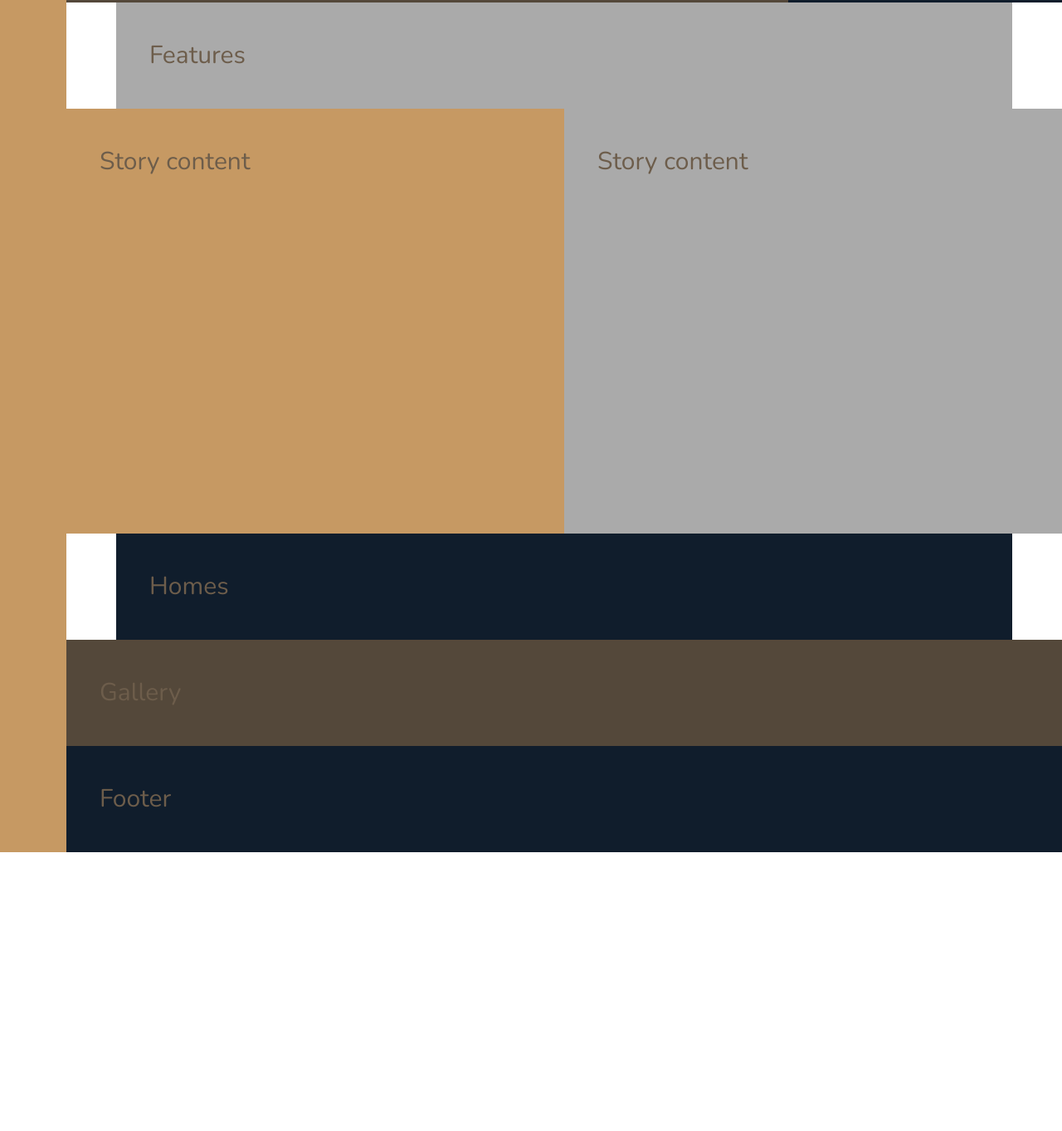
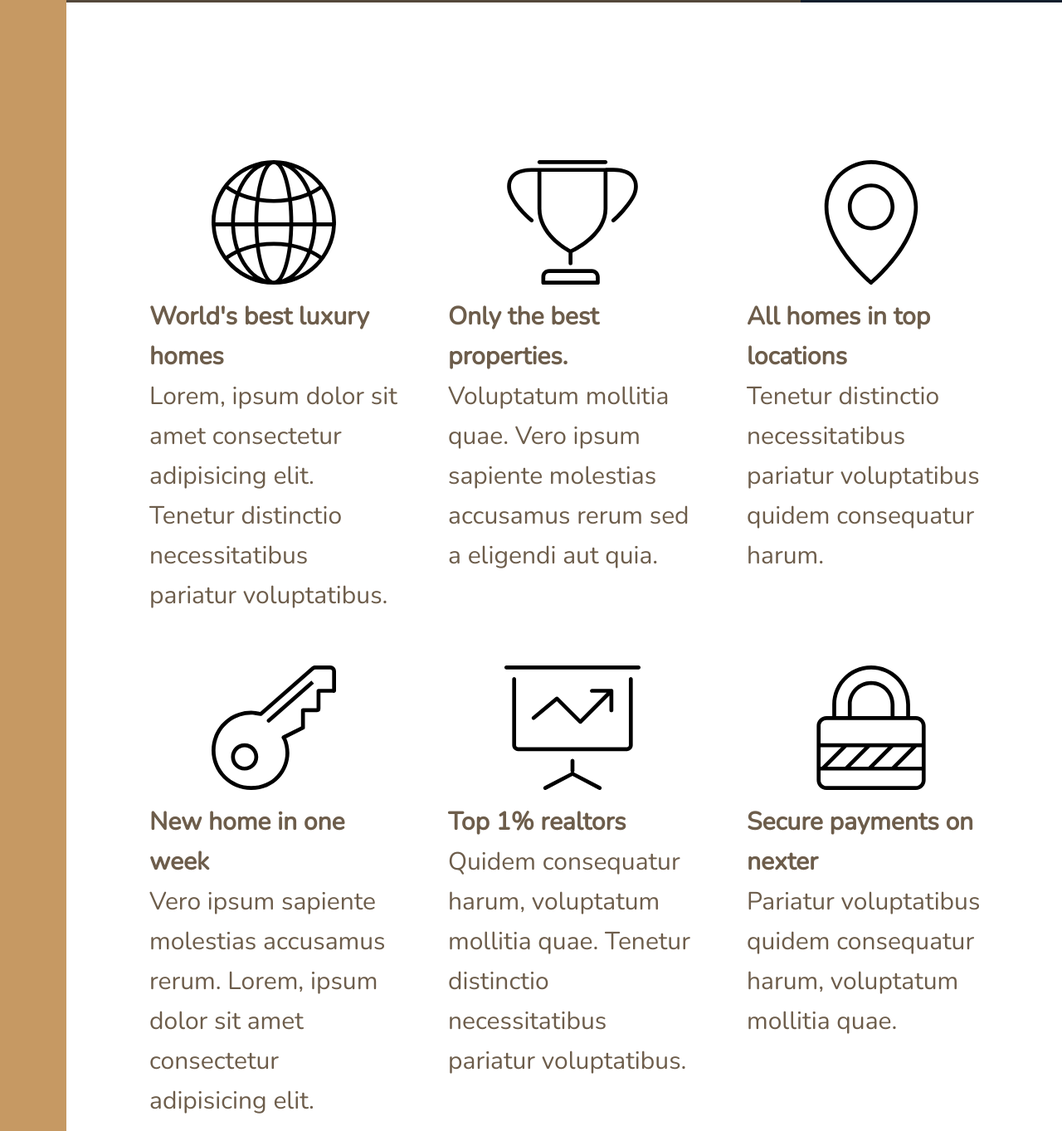
Before and after one commit to mujtaba-basheer/nexter, a website: page index.html in a window 1280 px wide. Shown: the part 637-2000 px from the top of the page at 83% size. Before the commit the page ends 1664 px from the top, so only its background shows below. Drawn offline with nearby package versions, Linux system fonts and the light colour scheme.

Commit message:
Building the Features Section - Part 1

```diff
--- a/index.html
+++ b/index.html
@@ -24,7 +24,62 @@
         Top 3 realtors
     </div>
     <section class="features">
-        Features
+        <div class="feature">
+            <svg class="feature__icon">
+                <use xlink:href="img/sprite.svg#icon-global"></use>
+            </svg>
+            <h4 class="heading-4">World's best luxury homes</h4>
+            <p class="feature__text">
+                Lorem, ipsum dolor sit amet consectetur adipisicing elit. Tenetur distinctio necessitatibus pariatur
+                voluptatibus.
+            </p>
+        </div>
+        <div class="feature">
+            <svg class="feature__icon">
+                <use xlink:href="img/sprite.svg#icon-trophy"></use>
+            </svg>
+            <h4 class="heading-4">Only the best properties.</h4>
+            <p class="feature__text">
+                Voluptatum mollitia quae. Vero ipsum sapiente molestias accusamus rerum sed a eligendi aut quia.
+            </p>
+        </div>
+        <div class="feature">
+            <svg class="feature__icon">
+                <use xlink:href="img/sprite.svg#icon-map-pin"></use>
+            </svg>
+            <h4 class="heading-4">All homes in top locations</h4>
+            <p class="feature__text">
+                Tenetur distinctio necessitatibus pariatur voluptatibus quidem consequatur harum.
+            </p>
+        </div>
+        <div class="feature">
+            <svg class="feature__icon">
+                <use xlink:href="img/sprite.svg#icon-key"></use>
+            </svg>
+            <h4 class="heading-4">New home in one week</h4>
+            <p class="feature__text">
+                Vero ipsum sapiente molestias accusamus rerum. Lorem, ipsum dolor sit amet consectetur adipisicing elit.
+            </p>
+        </div>
+        <div class="feature">
+            <svg class="feature__icon">
+                <use xlink:href="img/sprite.svg#icon-presentation"></use>
+            </svg>
+            <h4 class="heading-4">Top 1% realtors</h4>
+            <p class="feature__text">
+                Quidem consequatur harum, voluptatum mollitia quae. Tenetur distinctio necessitatibus pariatur
+                voluptatibus.
+            </p>
+        </div>
+        <div class="feature">
+            <svg class="feature__icon">
+                <use xlink:href="img/sprite.svg#icon-lock"></use>
+            </svg>
+            <h4 class="heading-4">Secure payments on nexter</h4>
+            <p class="feature__text">
+                Pariatur voluptatibus quidem consequatur harum, voluptatum mollitia quae.
+            </p>
+        </div>
     </section>
     <div class="story__pictures">
         Story content
--- a/sass/_features.scss
+++ b/sass/_features.scss
@@ -1,5 +1,9 @@
 .features {
-    background-color: $color-grey-light-2;
+    grid-column: center-start / center-end;
 
-    grid-column: center-start / center-end;
+    margin: 15rem 0;
+
+    display: grid;
+    grid-template-columns: repeat(3, 1fr);
+    gap: 6rem;
 }
```
Also changed, not shown: css/style.css.
